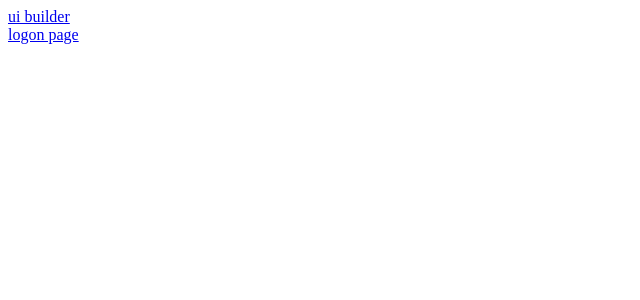
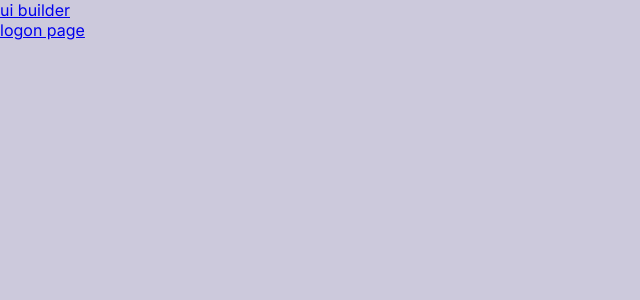
Before and after one commit to wajdialjedaani/Innovation-Labs-Usability-Education-Tool, a Next.js app in the folder usability-tool/: page / in a window 1280 px wide. Shown: the top 300 px of the page, without its empty margins (0-640 px from the left). Built offline with nearby package versions, Linux system fonts and the light colour scheme.

Commit message:
ui builder fix styles

```diff
--- a/usability-tool/styles/globals.scss
+++ b/usability-tool/styles/globals.scss
@@ -19,5 +19,10 @@ main {
 }
 
 .body_Builder {
-
+  margin: 0;
+  padding: 0;
+  background: #ccc9dc;
+  font-family: "Inter", sans-serif;
+  height: 100vh;
+  width: 100vw;
 }
```
